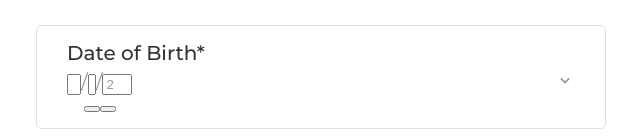
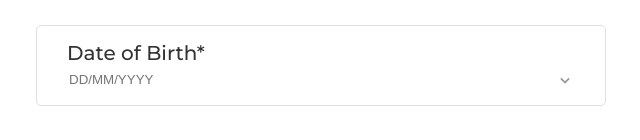
Before and after one commit to spoonseah/ipad-registration, a React (Create React App) app: page /RegistrationForm in a window 1280 px wide. Shown: the part 812-952 px from the top of the page, without its empty margins (319-959 px from the left). Built offline with nearby package versions, Linux system fonts and the light colour scheme.

Commit message:
date picker

```diff
--- a/package.json
+++ b/package.json
@@ -12,6 +12,7 @@
     "react": "^18.2.0",
     "react-activity": "^2.1.3",
     "react-date-picker": "^9.0.0",
+    "react-datepicker": "^4.8.0",
     "react-dom": "^18.2.0",
     "react-icons": "^4.6.0",
     "react-input-pin-code": "^1.2.0",
--- a/src/App.css
+++ b/src/App.css
@@ -45,3 +45,8 @@ select {
 .react-calendar__tile--active {
   background-color: #ccc !important;
 }
+.datePicker {
+  width: 100%;
+  border: none;
+  color: #999;
+}
--- a/src/App.js
+++ b/src/App.js
@@ -15,14 +15,13 @@ function App() {
       <Header />
       <BrowserRouter>
         <Routes>
-          <Route exact path="/Welcome" element={<Welcome />}></Route>
-          <Route exact path="/JoinNow" element={<JoinNow />}></Route>
-          <Route exact path="/OTP" element={<Otp />}></Route>
+          <Route exact path="/" element={<JoinNow />}></Route>
+          <Route path="/OTP" element={<Otp />}></Route>
           <Route
-            exact
             path="/RegistrationForm"
             element={<RegistrationForm />}
           ></Route>
+          <Route path="/Welcome" element={<Welcome />}></Route>
         </Routes>
       </BrowserRouter>
     </div>
--- a/src/components/common/DropDownMenu.js
+++ b/src/components/common/DropDownMenu.js
@@ -1,9 +1,10 @@
 import React, { useState } from "react";
 import Theme from "../../resources/theme/Theme";
 import { COLOR } from "../../resources/theme/Color";
-import DatePicker from "react-date-picker";
 import { BiChevronDown } from "react-icons/bi";
 import Error from "./Error";
+import DatePicker from "react-datepicker";
+import "react-datepicker/dist/react-datepicker.css";
 function DropDownMenu({
   label,
   customStyle,
@@ -51,13 +52,21 @@ function DropDownMenu({
               color: COLOR.DARK_GRAY,
             }}
           >
-            <DatePicker
+            {/* <DatePicker
               onChange={dobHandler}
               value={date}
               style={{ margin: 0, padding: 0 }}
               calendarIcon={false}
               clearIcon={false}
               customStyles={{ dateInput: { borderWidth: 0 } }}
+              format={"dd/MM/yyyy"}
+            /> */}
+            <DatePicker
+              selected={date}
+              onChange={dobHandler}
+              dateFormat={"dd/MM/yyyy"}
+              className={"datePicker"}
+              placeholderText="DD/MM/YYYY"
             />
             <BiChevronDown size={20} />
           </div>
--- a/src/screens/RegistrationForm.js
+++ b/src/screens/RegistrationForm.js
@@ -1,5 +1,5 @@
 import { useCallback, useEffect, useState } from "react";
-import { useLocation } from "react-router";
+import { useLocation, useNavigate } from "react-router";
 import Button from "../components/common/Button";
 import DropDownMenu from "../components/common/DropDownMenu";
 import Error from "../components/common/Error";
@@ -15,7 +15,6 @@ import {
   residenceType,
 } from "../resources/theme/Constants";
 import Help from "./Help";
-import Moment from "react-moment";
 import moment from "moment";
 
 function RegistrationForm() {
@@ -44,12 +43,12 @@ function RegistrationForm() {
   const [smsConsent, setSmsConsent] = useState(false);
   const [emailConsent, setEmailConsent] = useState(false);
   const [callConsent, setCallConsent] = useState(false);
-  const [dob, setDob] = useState(new Date());
+  const [dob, setDob] = useState();
   const [dateString, setDateString] = useState("");
   const [dobError, setDobError] = useState("");
-  const [userCreated, setUserCreated] = useState("");
   const [loading, setLoading] = useState(false);
   const location = useLocation();
+  let navigate = useNavigate();
 
   const handleSalutation = useCallback(
     (text) => {
@@ -68,7 +67,7 @@ function RegistrationForm() {
       if (text.target.value.length > 0) {
         setGivenNameError("");
       } else {
-        setGivenNameError("Please enter your First Name");
+        setGivenNameError("Please enter your Given Name");
       }
     },
     [givenName]
@@ -168,7 +167,7 @@ function RegistrationForm() {
       setSalutationError("Please select your Salutation");
     }
     if (givenName == "") {
-      setGivenNameError("Please enter your First Name");
+      setGivenNameError("Please enter your Given Name");
     }
     if (gender == "") {
       setGenderError("Please select your Gender");
@@ -208,7 +207,10 @@ function RegistrationForm() {
       )
       .then((response) => {
         setLoading(false);
-        console.log("response====", response.data);
+        console.log("response====", response.data.data.status);
+        if (response.data.data.status == "success") {
+          navigate("/Welcome");
+        }
         if (response.data.error === "Invalid birth date") {
           setDobError("Invalid birth date");
           return;
@@ -434,7 +436,6 @@ function RegistrationForm() {
         onClick={register}
         loading={loading}
       />
-      <Error error={userCreated} />
       <Help />
     </>
   );
--- a/src/screens/Welcome.js
+++ b/src/screens/Welcome.js
@@ -1,4 +1,4 @@
-import { useNavigate } from "react-router";
+import { useNavigate, redirect as Redirect } from "react-router";
 import Button from "../components/common/Button";
 import FRxCards from "../components/common/FRxCards";
 import { COLOR } from "../resources/theme/Color";
@@ -8,6 +8,9 @@ import Theme from "../resources/theme/Theme";
 
 function Welcome() {
   let navigate = useNavigate();
+  setTimeout(() => {
+    navigate("/");
+  }, 5000);
   return (
     <>
       {/* title */}
@@ -37,7 +40,7 @@ function Welcome() {
       {/* button */}
       <Button
         text="Start Over"
-        onClick={() => navigate("/JoinNow")}
+        onClick={() => navigate("/")}
         customStyle={{
           border: `0.6px solid ${COLOR.SECONDARY_BLACK}`,
           color: COLOR.SECONDARY_BLACK,
```
